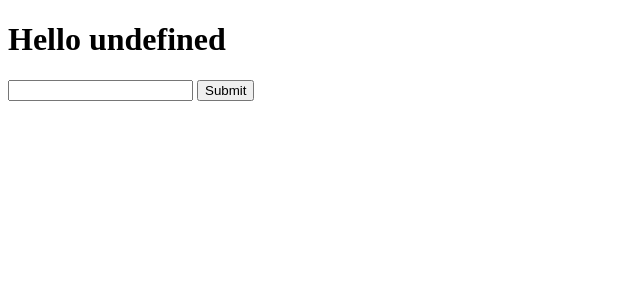
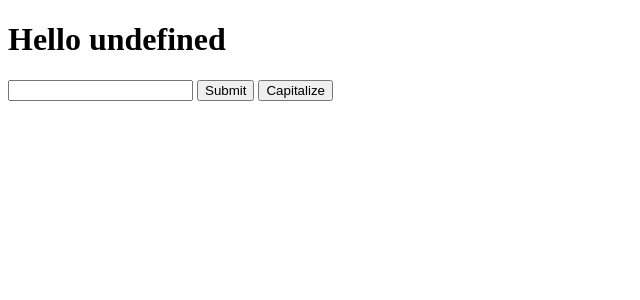
Before and after one commit to rdord/sveltekit-test, a SvelteKit app: page /boat in a window 1280 px wide. Shown: the top 300 px of the page, without its empty margins (0-640 px from the left). Built offline with nearby package versions, Linux system fonts and the light colour scheme; no server answers.

Commit message:
multiple actions

```diff
--- a/src/routes/boat/+page.server.ts
+++ b/src/routes/boat/+page.server.ts
@@ -10,10 +10,16 @@ export const load = (async ({ cookies }) => {
 }) satisfies PageServerLoad;
 
 export const actions: Actions = {
-  default: async ({ request, cookies }) => {
+  rename: async ({ request, cookies }) => {
     const formData = await request.formData();
     const boatName = formData.get('boatName') as string;
 
     cookies.set('boatName', boatName, { path: '/boat' });
+  },
+  capitalize: async ({ request, cookies }) => {
+    const formData = await request.formData();
+    const boatName = formData.get('boatName') as string;
+
+    cookies.set('boatName', boatName.toUpperCase(), { path: '/boat' });
   }
 };
--- a/src/routes/boat/+page.svelte
+++ b/src/routes/boat/+page.svelte
@@ -7,7 +7,9 @@
 
 <h1>Hello {data.boatName}</h1>
 
-<form method="POST" use:enhance>
+<form method="POST" action="?/rename" use:enhance>
   <input type="text" name="boatName" />
   <button type="submit">Submit</button>
+
+  <button formaction="?/capitalize">Capitalize</button>
 </form>
```
